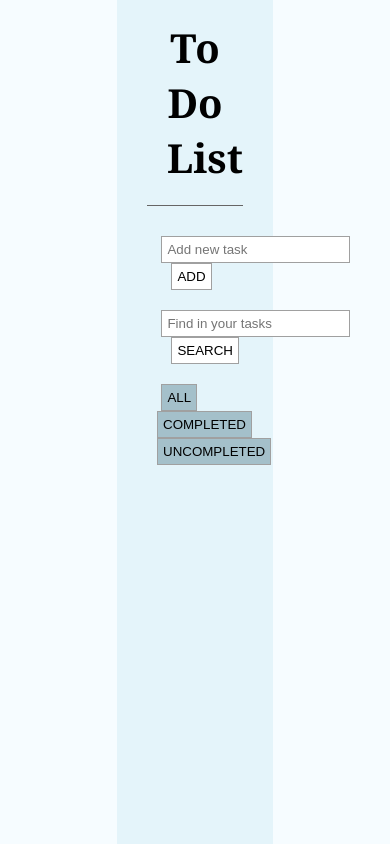
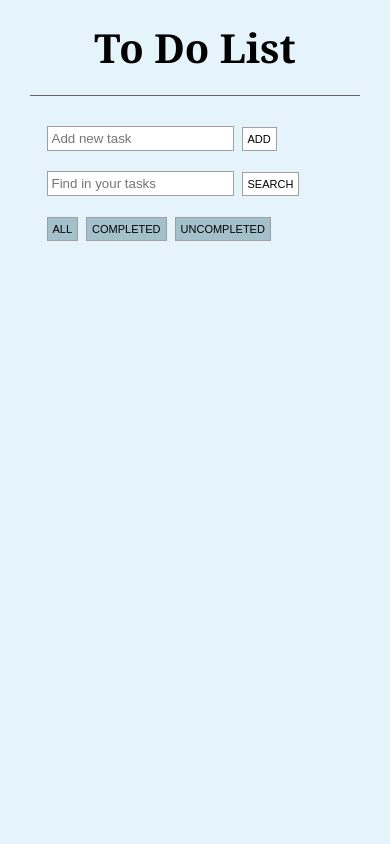
Before and after one commit to MariaMicek/to-do-list, a plain HTML site: page index.html in a window 390 px wide. Drawn offline with Linux system fonts and the light colour scheme.

Commit message:
Corrections

```diff
--- a/script.js
+++ b/script.js
@@ -1,3 +1,4 @@
+const ToDoList = (() => {
     class ToDoList {
         constructor(selector){
             this.container = document.querySelector(selector) || document.body
@@ -126,9 +127,7 @@ class ToDoList {
 
             buttonSearch.addEventListener(
                 'click',
-            () => {
-                if (input.value) this.filterTasks(input.value)
-            }
+                () => this.filterTasks(input.value)
             )
 
             div.appendChild(input)
@@ -214,3 +213,6 @@ class Task {
             this.isTaskShowed = true
         }
     }
+
+    return ToDoList
+}) ()
--- a/style.css
+++ b/style.css
@@ -9,7 +9,7 @@ body{
 }
 
 .to-do-list-container{
-    width: 40%;
+    width: 50%;
     height: 100vh;
     margin: 0 auto;
     padding: 0 30px;
@@ -25,13 +25,14 @@ body{
 }
 
 .form-container{
-    width: 70%;
-    margin: 30px auto 20px;
+    margin-top: 30px;
+    margin-left: 15%;
 }
 
 .filter-container{
-    width: 70%;
-    margin: 20px auto;
+    margin-top: 20px;
+    margin-bottom: 20px;
+    margin-left: 15%;
 }
 
 .button{
@@ -47,7 +48,8 @@ body{
 }
 
 .button-all, .button-completed, .button-uncompleted{
-    background: rgb(164, 192, 202)
+    background: rgb(164, 192, 202);
+    margin-bottom: 20px;
 }
 
 .input{
@@ -74,7 +76,46 @@ body{
 }
 
 .task{
+    max-width: 100%;
     font-size: 20px;
     font-weight: lighter;
     cursor: pointer;
 }
+
+@media screen and (max-width: 1000px){
+    .to-do-list-container{
+        width: 70%;
+    }
+}
+
+@media screen and (max-width: 700px){
+    .to-do-list-container{
+        width: 80%;
+    }
+    .task-container{
+        width: 90%;
+    }
+    .button-all, .form-container, .filter-container{
+        margin-left: 5%;
+    }
+
+}
+
+@media screen and (max-width: 430px){
+    .to-do-list-container{
+        width: 100%;
+    }
+    .task{
+        font-size: 18px;
+    }
+    .button{
+        font-size: 11px;
+        margin-left: 8px;
+    }
+    .button-all{
+        margin-left: 5%;
+    }
+    .input{
+        padding: 4px;
+    }
+}
```
Lines whose indentation alone changed are shown as unchanged.
